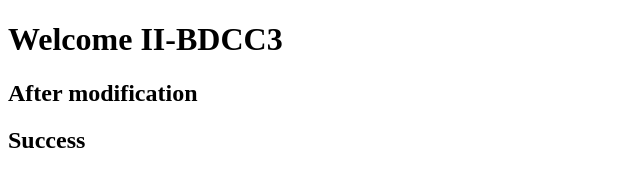
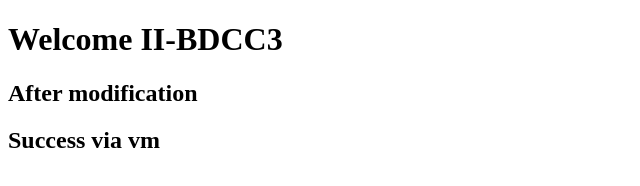
Before and after one commit to Nouhaila1937/Iaas_deployement_cloud, a plain HTML site: page index.html in a window 1280 px wide. Shown: the full height of the page, 0-640 px from the left. Drawn offline with Linux system fonts and the light colour scheme.

Commit message:
test de jenkins

```diff
--- a/index.html
+++ b/index.html
@@ -8,6 +8,6 @@
 <body>
      <h1> Welcome II-BDCC3 </h1>
      <h2>After modification </h2>
-     <h2> Success</h2>
+     <h2> Success via vm</h2>
 </body>
 </html>
```
